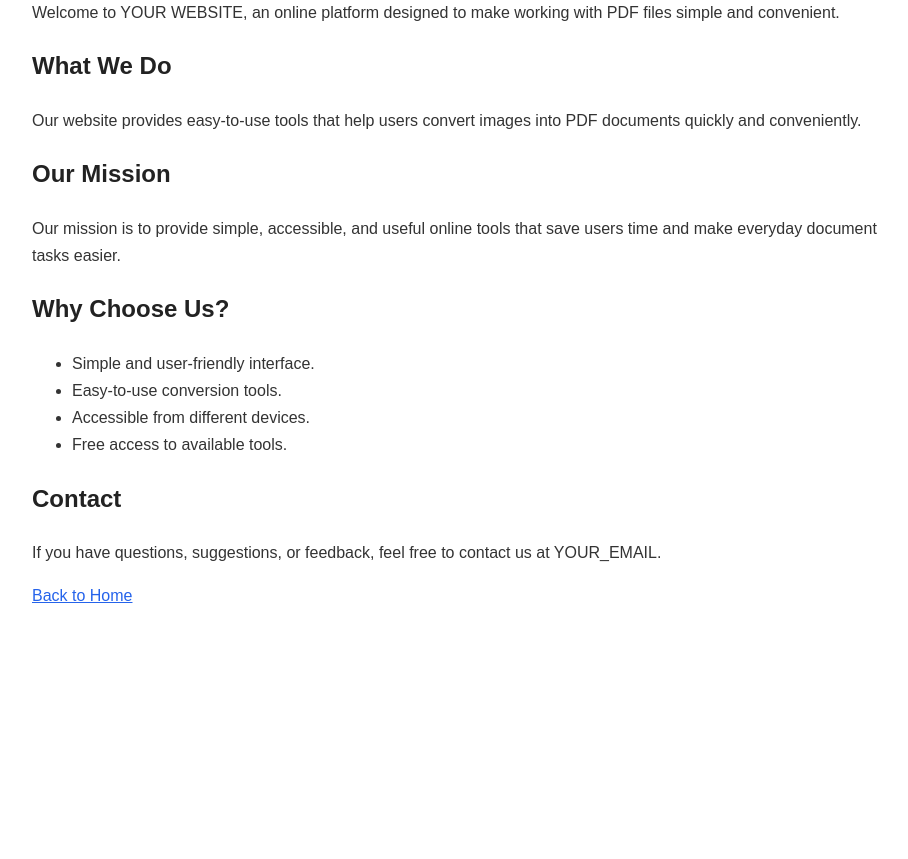
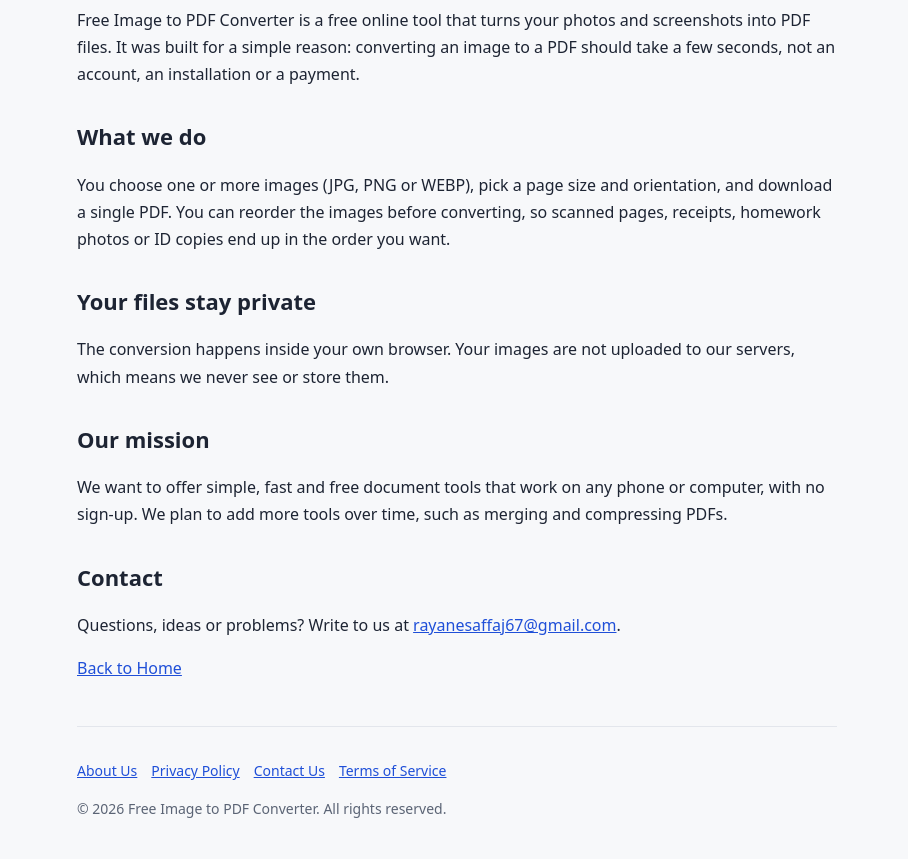
Before and after one commit to rayanesaffaj67-ux/QuickPDF-Converter.com, a plain HTML site: page about.html in a window 1280 px wide. Shown: the part 158-1017 px from the top of the page, without its empty margins (183-1091 px from the left). Before the commit the page ends 844 px from the top, so only its background shows below. Drawn offline with Linux system fonts and the light colour scheme.

Commit message:
Update about.html

```diff
--- a/about.html
+++ b/about.html
@@ -1,37 +1,43 @@
 <!DOCTYPE html>
 <html lang="en">
 <head>
-  <meta charset="UTF-8">
-  <meta name="viewport" content="width=device-width, initial-scale=1.0">
-  <title>About Us | YOUR WEBSITE</title>
-  <style>
-    body { font-family: Arial, sans-serif; max-width: 850px; margin: 40px auto; padding: 20px; line-height: 1.7; color: #333; }
-    h1, h2 { color: #222; }
-    a { color: #2563eb; }
-  </style>
+<meta charset="utf-8">
+<meta name="viewport" content="width=device-width, initial-scale=1">
+<title>About Us | Free Image to PDF Converter</title>
+<meta name="description" content="Learn about Free Image to PDF Converter, a free browser-based tool that turns JPG, PNG and WEBP images into PDF files.">
+<link rel="canonical" href="https://freeimagetopdfconverter.org/about">
+<!-- GOOGLE ADSENSE: paste your AdSense script here -->
+<style>
+body{font-family:system-ui,Arial,sans-serif;max-width:760px;margin:0 auto;padding:24px 20px;line-height:1.7;color:#1d2433;background:#f7f8fa}
+h1{font-size:32px;margin:0 0 12px}h2{font-size:22px;margin:30px 0 8px}
+a{color:#1f4fd8}nav a{margin-right:16px;text-decoration:none}
+nav{padding-bottom:14px;border-bottom:1px solid #e3e6ec;margin-bottom:28px}
+footer{margin-top:44px;padding-top:18px;border-top:1px solid #e3e6ec;font-size:14px;color:#5b6475}
+footer a{margin-right:14px}
+</style>
 </head>
 <body>
-  <h1>About Us</h1>
+<nav><a href="/"><b>Free Image to PDF Converter</b></a><a href="/">Home</a><a href="/about">About</a><a href="/contact">Contact</a></nav>
 
-  <p>Welcome to YOUR WEBSITE, an online platform designed to make working with PDF files simple and convenient.</p>
+<h1>About Us</h1>
+<p>Free Image to PDF Converter is a free online tool that turns your photos and screenshots into PDF files. It was built for a simple reason: converting an image to a PDF should take a few seconds, not an account, an installation or a payment.</p>
 
-  <h2>What We Do</h2>
-  <p>Our website provides easy-to-use tools that help users convert images into PDF documents quickly and conveniently.</p>
+<h2>What we do</h2>
+<p>You choose one or more images (JPG, PNG or WEBP), pick a page size and orientation, and download a single PDF. You can reorder the images before converting, so scanned pages, receipts, homework photos or ID copies end up in the order you want.</p>
 
-  <h2>Our Mission</h2>
-  <p>Our mission is to provide simple, accessible, and useful online tools that save users time and make everyday document tasks easier.</p>
+<h2>Your files stay private</h2>
+<p>The conversion happens inside your own browser. Your images are not uploaded to our servers, which means we never see or store them.</p>
 
-  <h2>Why Choose Us?</h2>
-  <ul>
-    <li>Simple and user-friendly interface.</li>
-    <li>Easy-to-use conversion tools.</li>
-    <li>Accessible from different devices.</li>
-    <li>Free access to available tools.</li>
-  </ul>
+<h2>Our mission</h2>
+<p>We want to offer simple, fast and free document tools that work on any phone or computer, with no sign-up. We plan to add more tools over time, such as merging and compressing PDFs.</p>
 
-  <h2>Contact</h2>
-  <p>If you have questions, suggestions, or feedback, feel free to contact us at YOUR_EMAIL.</p>
+<h2>Contact</h2>
+<p>Questions, ideas or problems? Write to us at <a href="mailto:rayanesaffaj67@gmail.com">rayanesaffaj67@gmail.com</a>.</p>
+<p><a href="/">Back to Home</a></p>
 
-  <p><a href="index.html">Back to Home</a></p>
+<footer>
+<p><a href="/about">About Us</a><a href="/privacy-policy">Privacy Policy</a><a href="/contact">Contact Us</a><a href="/terms">Terms of Service</a></p>
+<p>&copy; 2026 Free Image to PDF Converter. All rights reserved.</p>
+</footer>
 </body>
 </html>
```
